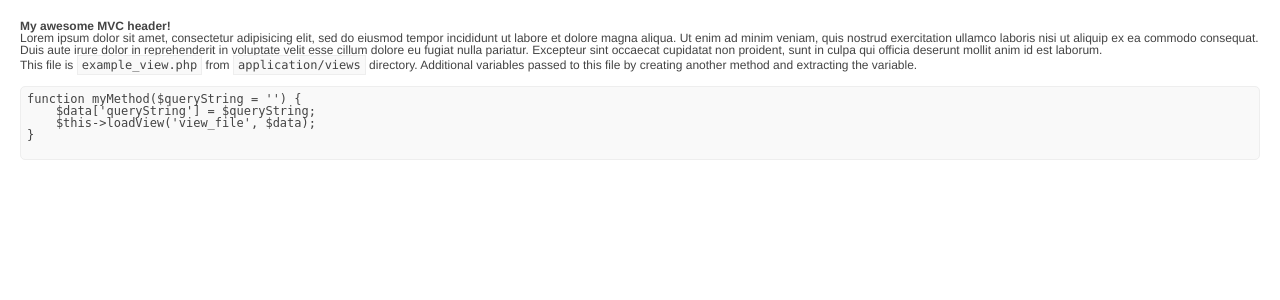
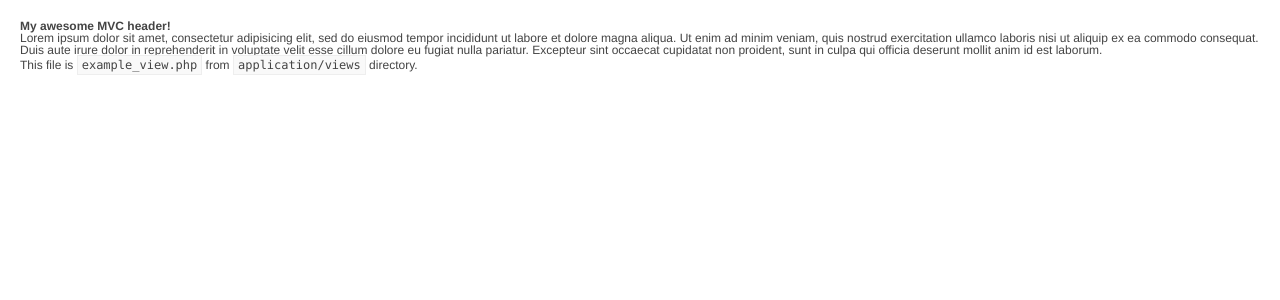
Before and after one commit to jacobbednarz/Zeavo-Framework, a PHP site: page /example in a window 1280 px wide. Shown: the top 300 px of the page. Run offline with PHP 8.4, Linux system fonts and the light colour scheme.

Commit message:
Removed unnecessary lines for example
Just extra clutter in an example file

```diff
--- a/application/views/example_view.php
+++ b/application/views/example_view.php
@@ -8,12 +8,6 @@
 <body>
     <h1><?php echo $pageHeader; ?></h1>
     <p><?php echo $welcomeParagraph; ?></p>
-    <p>This file is <code>example_view.php</code> from <code>application/views</code> directory. Additional variables passed to this file by creating another method and extracting the variable.</p>
-    <pre>
-function myMethod($queryString = '') {
-    $data['queryString'] = $queryString;
-    $this->loadView('view_file', $data);
-}
-    </pre>
+    <p>This file is <code>example_view.php</code> from <code>application/views</code> directory.</p>
 </body>
 </html>
```
